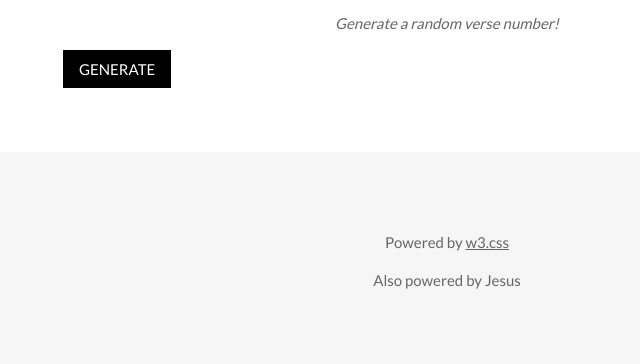
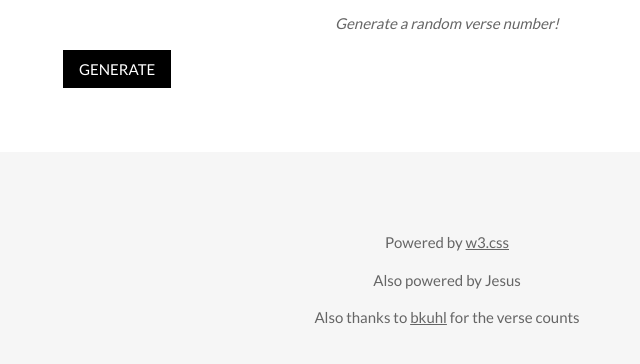
Before and after one commit to jtlsc-net/random-verse, a website: page index.html in a window 1280 px wide. Shown: the part 122-486 px from the top of the page, without its empty margins (193-833 px from the left). Drawn offline with nearby package versions, Linux system fonts and the light colour scheme.

Commit message:
jefjajfew

```diff
--- a/index.html
+++ b/index.html
@@ -38,6 +38,7 @@ body {font-family: "Lato", sans-serif}
     <footer class="w3-container w3-padding-64 w3-center w3-opacity w3-light-grey w3-xlarge">
     <p class="w3-medium">Powered by <a href="https://www.w3schools.com/w3css/default.asp" target="_blank">w3.css</a></p>
     <p class="w3-medium">Also powered by Jesus</p>
+    <p class="w3-medium">Also thanks to <a href="https://github.com/bkuhl/bible-verse-counts-per-chapter" target="_blank">bkuhl</a> for the verse counts</p>
     </footer>
     <script>
         document.getElementById("random").onclick = function () {
```
